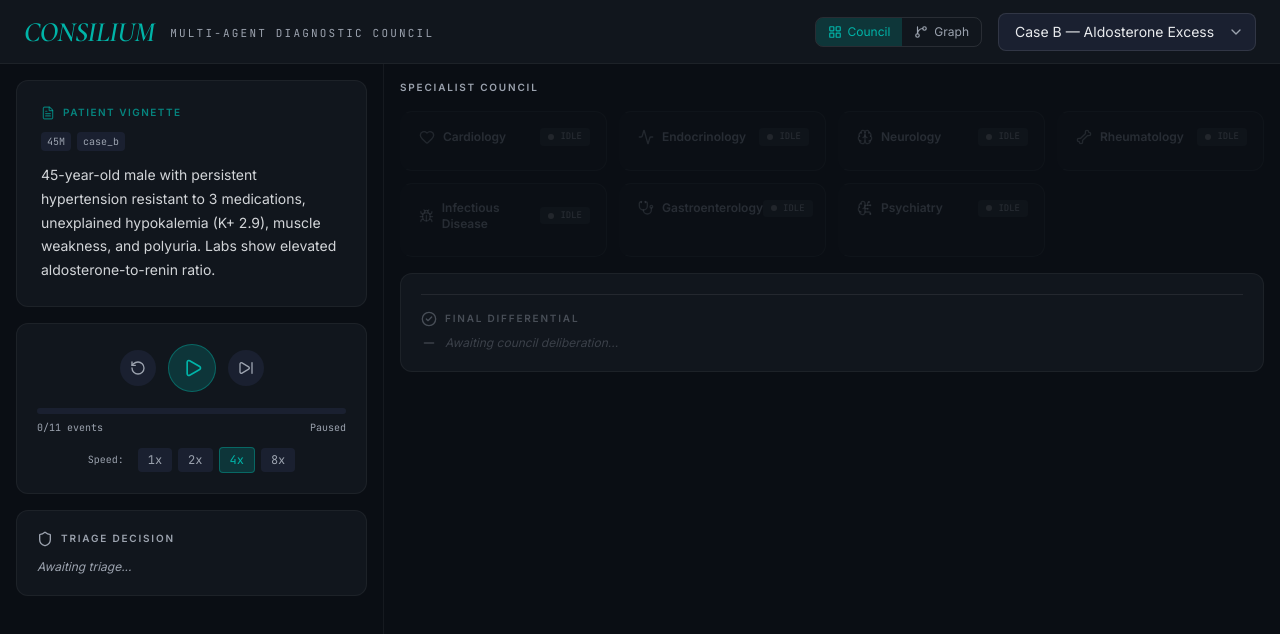
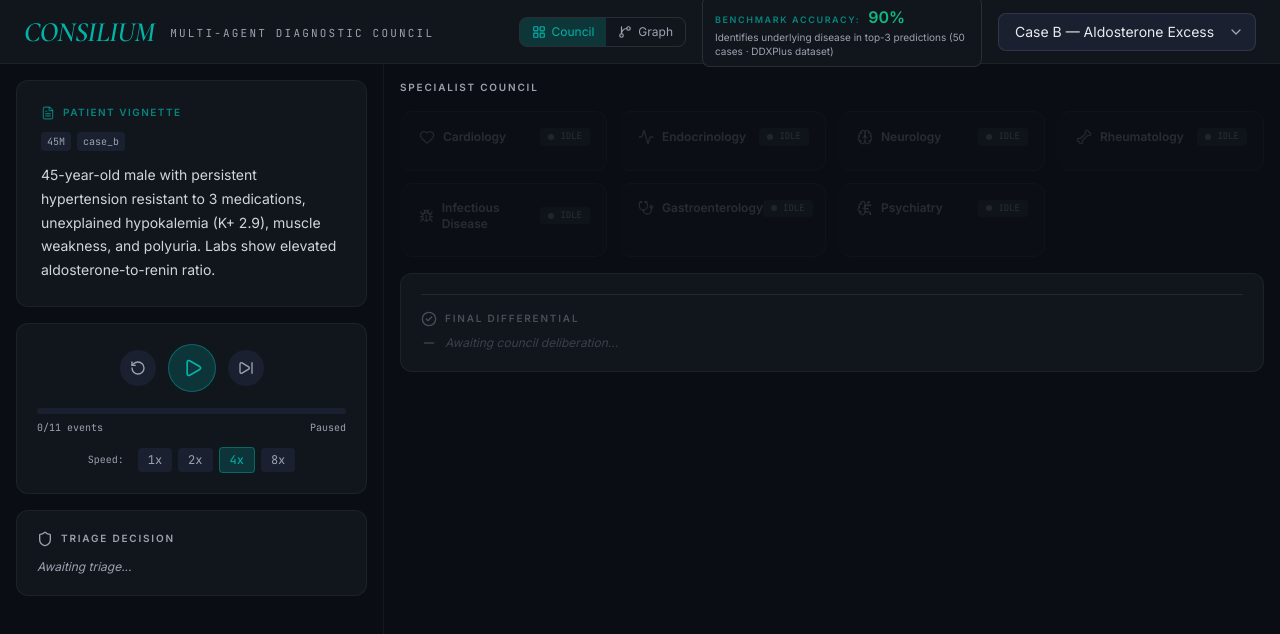
Before and after one commit to chinnuteja/CONSILIUM, a React (Vite) app in the folder frontend/: page / in a window 1280 px wide. Shown: the top 634 px of the page. Built offline with nearby package versions, Linux system fonts and the light colour scheme.

Commit message:
feat(ui): add system performance banner anchoring per-case uncertainty

```diff
--- a/frontend/src/components/Header.tsx
+++ b/frontend/src/components/Header.tsx
@@ -48,6 +48,18 @@ export function Header({ selectedCase, onSelectCase, viewMode, onViewModeChange
           </button>
         </div>
 
+        <div className="w-[280px] rounded-lg border border-white/10 bg-bg-surface px-3 py-2">
+          <div className="flex items-baseline gap-2">
+            <span className="text-[9px] font-semibold uppercase tracking-[0.18em] text-accent-teal/70">
+              Benchmark accuracy:
+            </span>
+            <span className="text-[16px] font-semibold text-accent-emerald">90%</span>
+          </div>
+          <p className="mt-0.5 text-[10px] leading-snug text-text-secondary">
+            Identifies underlying disease in top-3 predictions (50 cases · DDXPlus dataset)
+          </p>
+        </div>
+
       <div className="relative">
         <select
           value={selectedCase}
```
